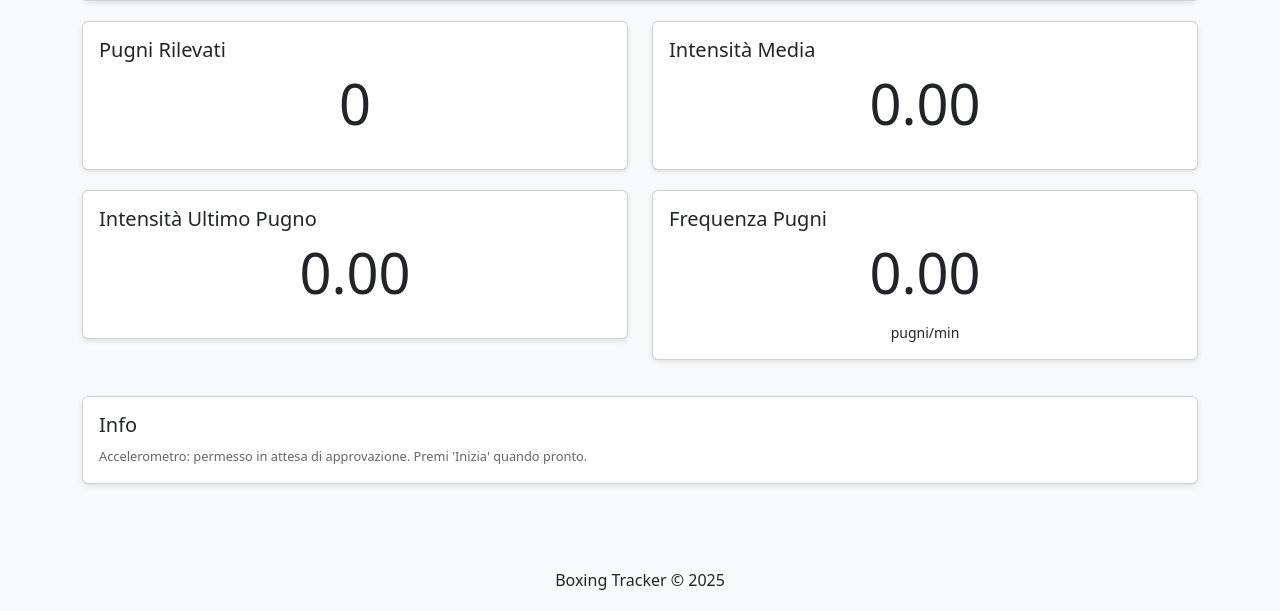
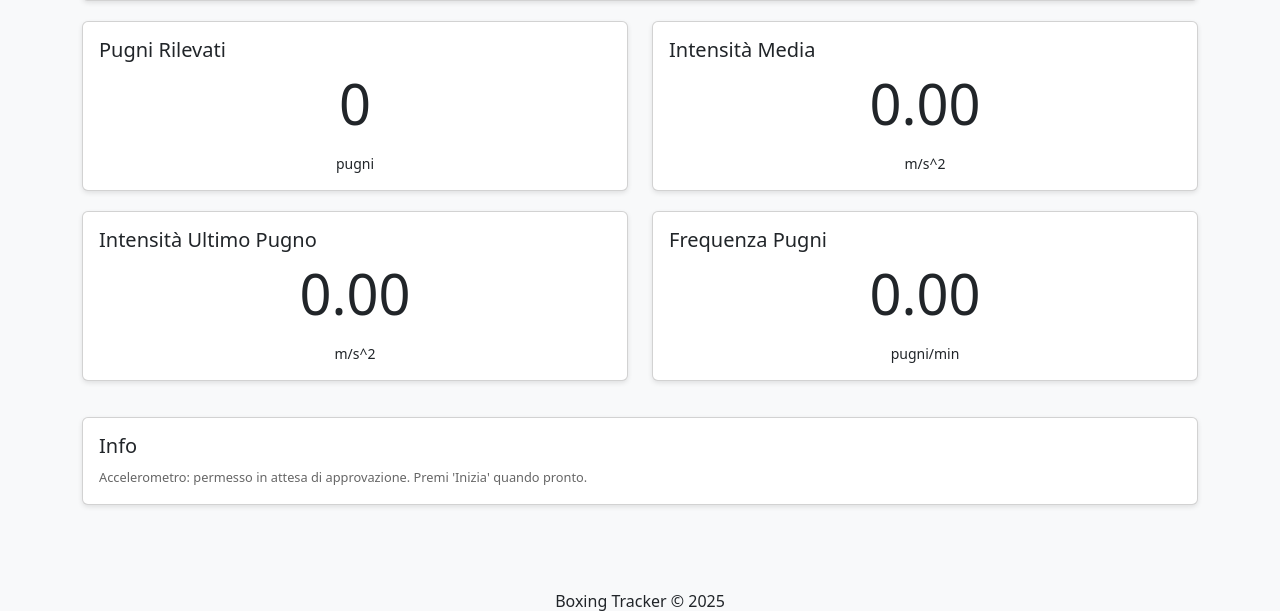
Before and after one commit to AlessandroDerossi/progetto, a Flask app: page /active_training in a window 1280 px wide. Shown: the part 347-958 px from the top of the page. Before the commit the page ends 937 px from the top, so only its background shows below. Run offline with Flask 2, Linux system fonts and the light colour scheme; the visitor is signed in with stand-in values (Sample User, id 1); parts of the project's set-up code (start-up, migrations or seed data) failed here and were passed over.

Commit message:
aggiunta unità di misura

```diff
--- a/templates/active_training.html
+++ b/templates/active_training.html
@@ -165,6 +165,7 @@
                         <h5 class="card-title">Pugni Rilevati</h5>
                         <p class="display-4 text-center" id="punchCounter">0</p>
                         <div class="punch-animation" id="punchAnimation"></div>
+                        <small class="d-block text-center">pugni</small>
                     </div>
                 </div>
             </div>
@@ -173,6 +174,7 @@
                     <div class="card-body">
                         <h5 class="card-title">Intensità Media</h5>
                         <p class="display-4 text-center" id="avgIntensity">0.00</p>
+                        <small class="d-block text-center">m/s^2</small>
                     </div>
                 </div>
             </div>
@@ -181,6 +183,7 @@
                     <div class="card-body">
                         <h5 class="card-title">Intensità Ultimo Pugno</h5>
                         <p class="display-4 text-center" id="lastPunchIntensity">0.00</p>
+                        <small class="d-block text-center">m/s^2</small>
                     </div>
                 </div>
             </div>
```
Also changed, not shown: 1 other file.
